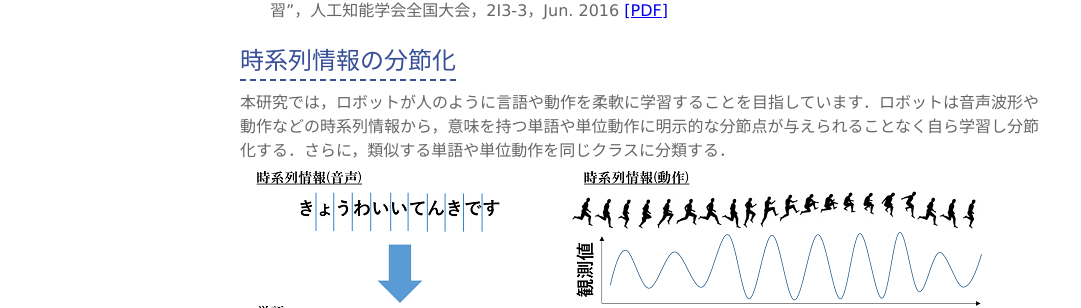
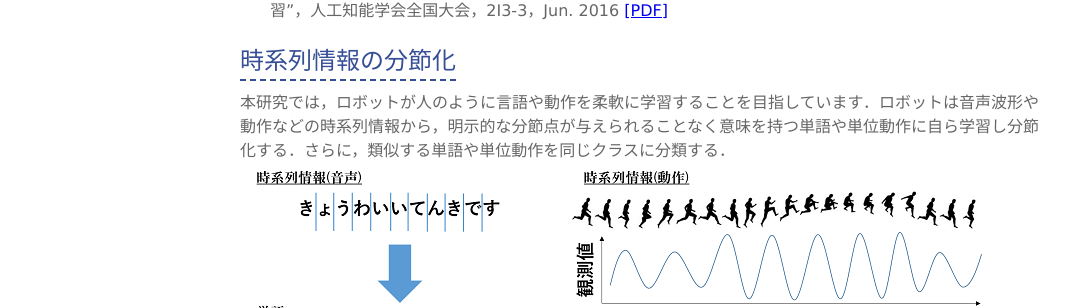
Before and after one commit to naka-lab/naka-lab.github.io, a Jekyll site: the page built from subpages/research.md, in a window 1280 px wide and 900 px high, scrolled down 1176 px. Shown: the part 167-475 px from the top of the window, without its empty margins (0-1081 px from the left). Built offline with Jekyll 4.4.1, drawn with Linux system fonts in a browser that asks for light colours.

Commit message:
長野更新

```diff
--- a/subpages/research.md
+++ b/subpages/research.md
@@ -21,7 +21,7 @@ layout: default
 
 
 ## 時系列情報の分節化
-本研究では，ロボットが人のように言語や動作を柔軟に学習することを目指しています．ロボットは音声波形や動作などの時系列情報から，意味を持つ単語や単位動作に明示的な分節点が与えられることなく自ら学習し分節化する．さらに，類似する単語や単位動作を同じクラスに分類する．
+本研究では，ロボットが人のように言語や動作を柔軟に学習することを目指しています．ロボットは音声波形や動作などの時系列情報から，明示的な分節点が与えられることなく意味を持つ単語や単位動作に自ら学習し分節化する．さらに，類似する単語や単位動作を同じクラスに分類する．
 ![時系列情報の分節化](imgs/concept_Segm.png)
 
 ### 参考文献
```
